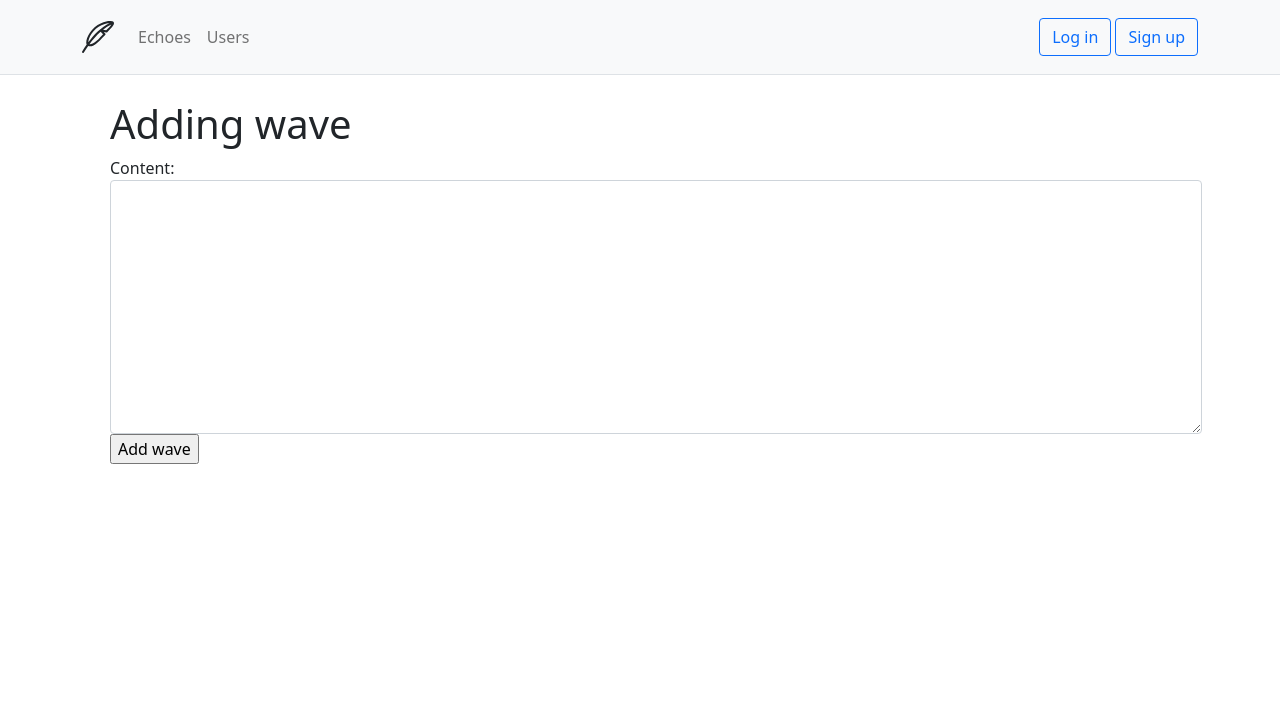
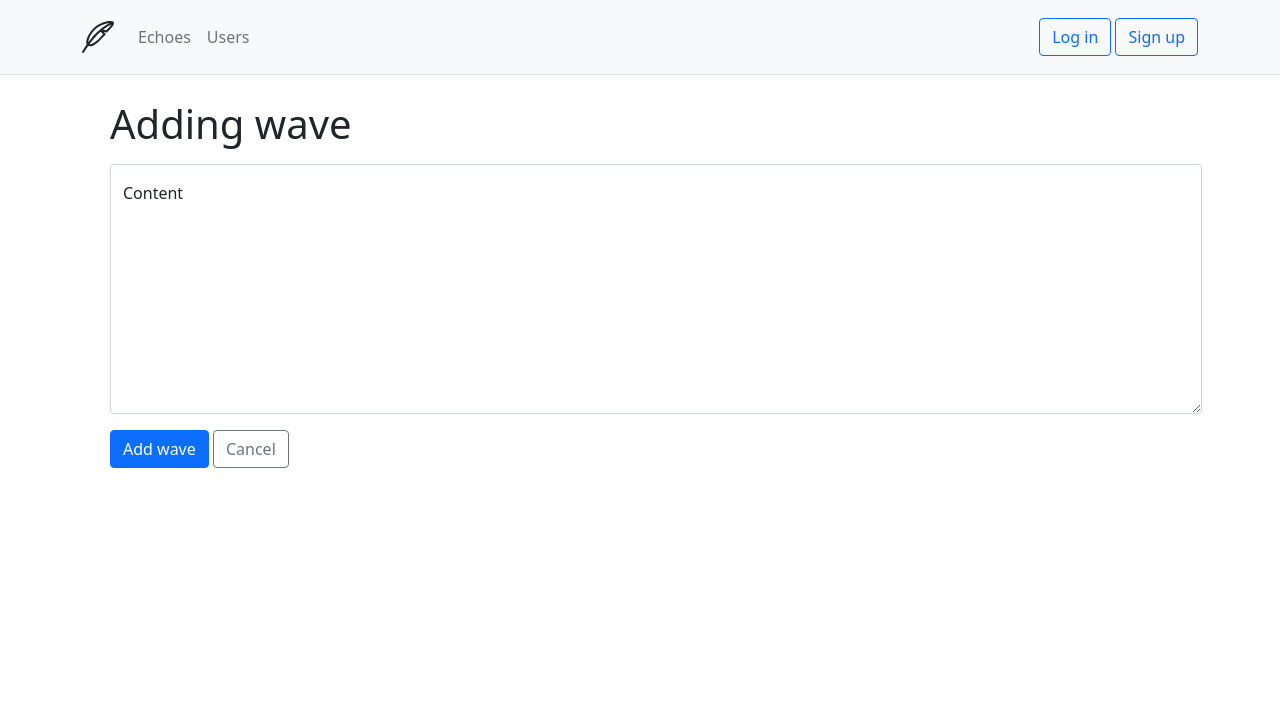
Before and after one commit to JesusLugo2002/DSW-Tribu, a Django app: template echos/templates/echos/echo/add-wave.html in a window 1280 px wide. Shown: the top 708 px of the page. Run offline with Django 5.2, Linux system fonts and the light colour scheme; the template is opened without the code that fills it: values that come from a table or form of the project are taken from there, others are empty; parts of the project's set-up code (start-up, migrations or seed data) failed here and were passed over.

Commit message:
Se adelanta refatorización de la app 'echos'

```diff
--- a/echos/templates/echos/echo/add-wave.html
+++ b/echos/templates/echos/echo/add-wave.html
@@ -3,12 +3,22 @@
 {% block title %}Adding wave | TRIBU{% endblock title %}
 
 {% block main %}
-<div class="container m-3">
-  <h1>Adding wave</h1>
-  <form method="post" novalidate>
+<div class="container m-3 ">
+  <form method="POST" novalidate>
     {% csrf_token %}
-    {{ form }}
-    <input type="submit" value="Add wave">
+    <h1>Adding wave</h1>
+
+    <div class="form-floating mt-3">
+      <textarea class="form-control" id="floatingInput" name="{{ form.content.html_name }}" placeholder="Content" max_length="{{ form.content.field.max_length }}" style="height: 250px;"></textarea>
+      {{ form.content.errors }}
+      <label for="floatingInput">Content</label>
+    </div>
+
+    <div class="mt-3">
+      <input type="submit" value="Add wave" class="btn btn-primary">
+      <a href="{% url "echos:echo-list" %}" class="btn btn-outline-secondary">Cancel</a>
+    </div>
+
   </form>
 </div>
 {% endblock main %}
```
Also changed, not shown: echos/templates/echos/echo/detail.html (+11 -6 lines).
